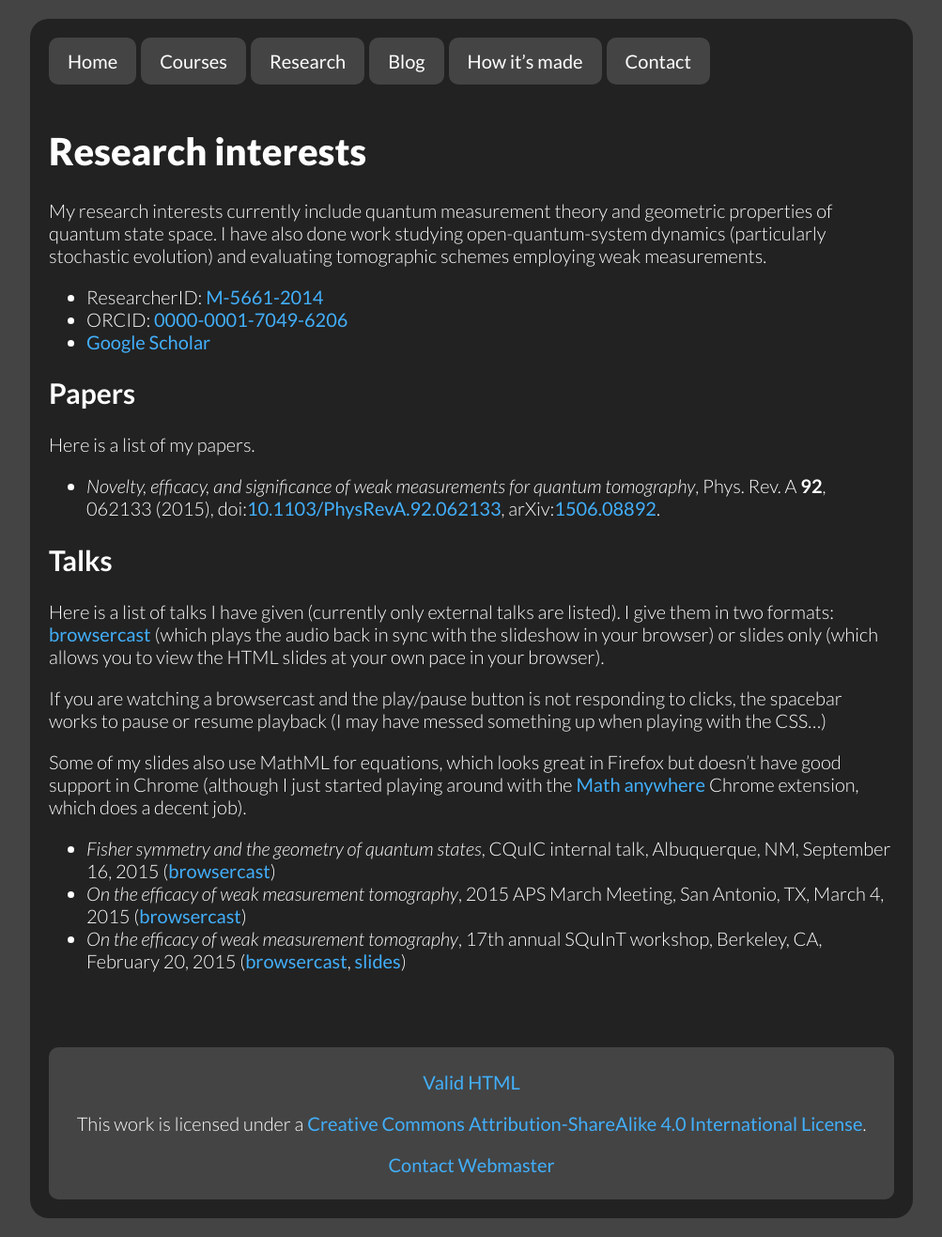
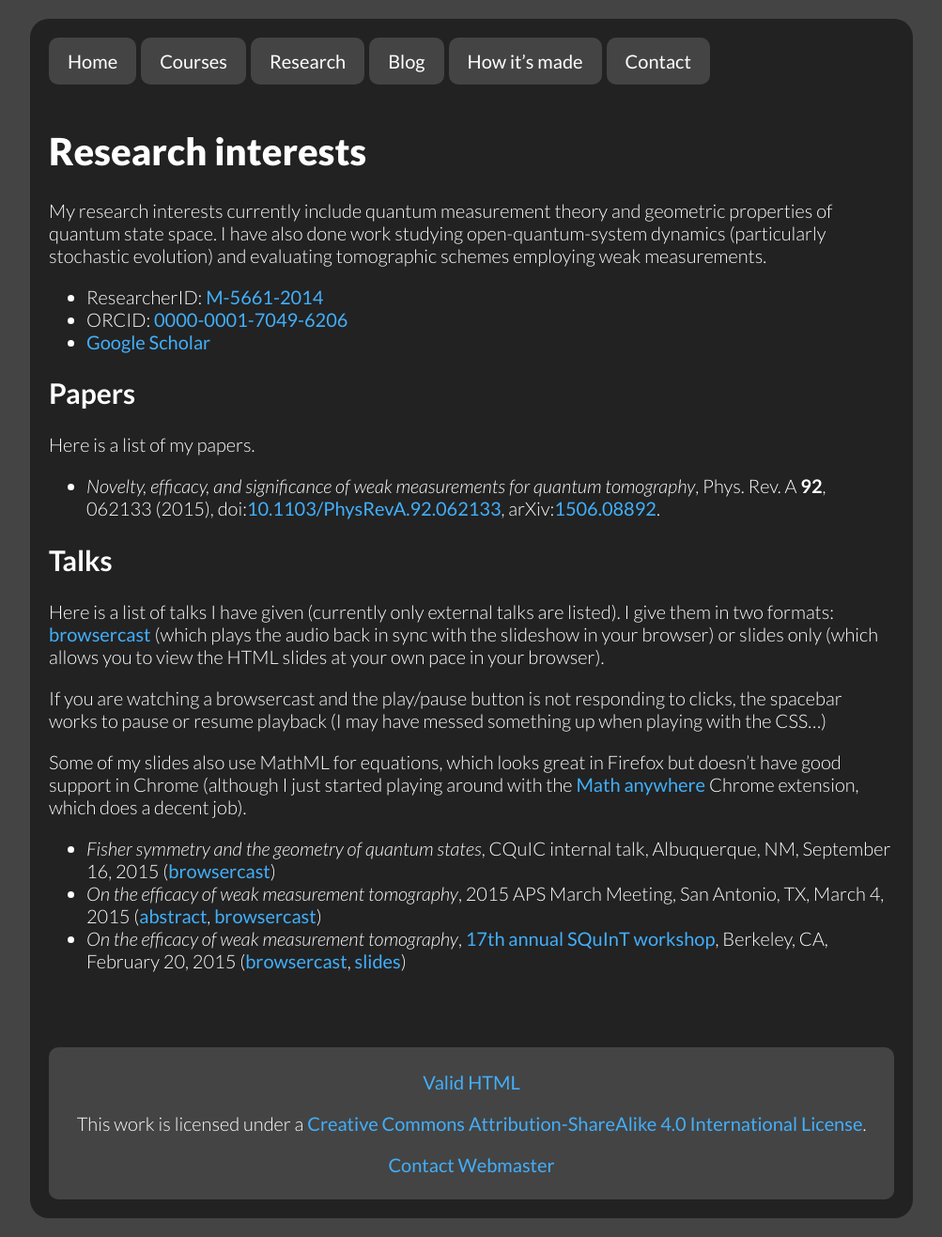
Before and after one commit to jarthurgross/website, a Jekyll site: the page built from research/index.md, in a window 1280 px wide. Shown: the whole page at 94% size, without its empty margins (138-1141 px from the left). Built offline with Jekyll 4.4.1, drawn with Linux system fonts in a browser that asks for light colours; Markdown is read by kramdown in place of the engine named in the settings.

Commit message:
Add APS talk abstract and SQuInT links.

```diff
--- a/research/index.md
+++ b/research/index.md
@@ -45,8 +45,9 @@ job).
 * *Fisher symmetry and the geometry of quantum states*, CQuIC internal talk,
   Albuquerque, NM, September 16, 2015 ([browsercast][fsgqsbc])
 * *On the efficacy of weak measurement tomography*, 2015 APS March Meeting, San
-  Antonio, TX, March 4, 2015 ([browsercast][apsbc])
-* *On the efficacy of weak measurement tomography*, 17th annual SQuInT workshop,
+  Antonio, TX, March 4, 2015 ([abstract][aps15abs], [browsercast][aps15bc])
+* *On the efficacy of weak measurement tomography*,
+  [17th annual SQuInT workshop][squint15],
   Berkeley, CA, February 20, 2015 ([browsercast][bc], [slides][slides])
 
 [browsercast]: https://github.com/ReDEnergy/Browsercast
```
Also changed, not shown: other parts of research/index.md (+3 -1 lines).
